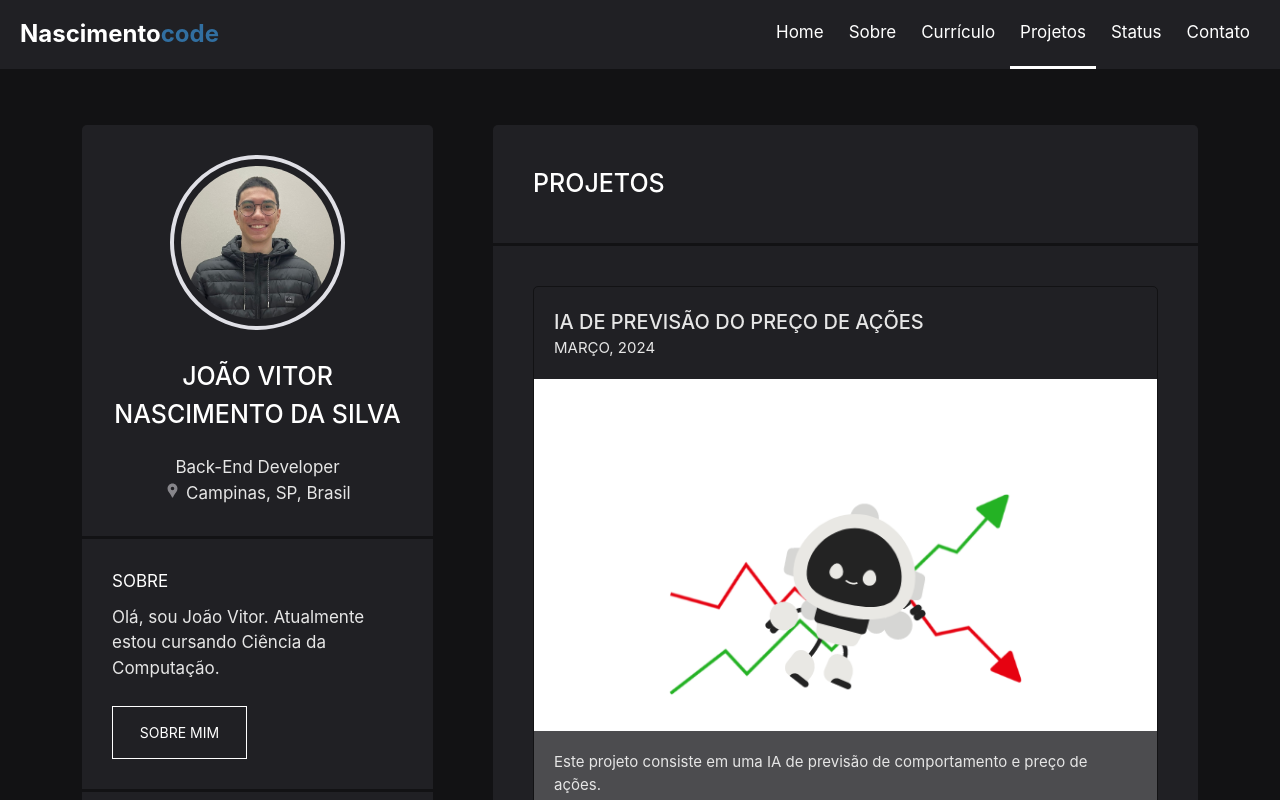
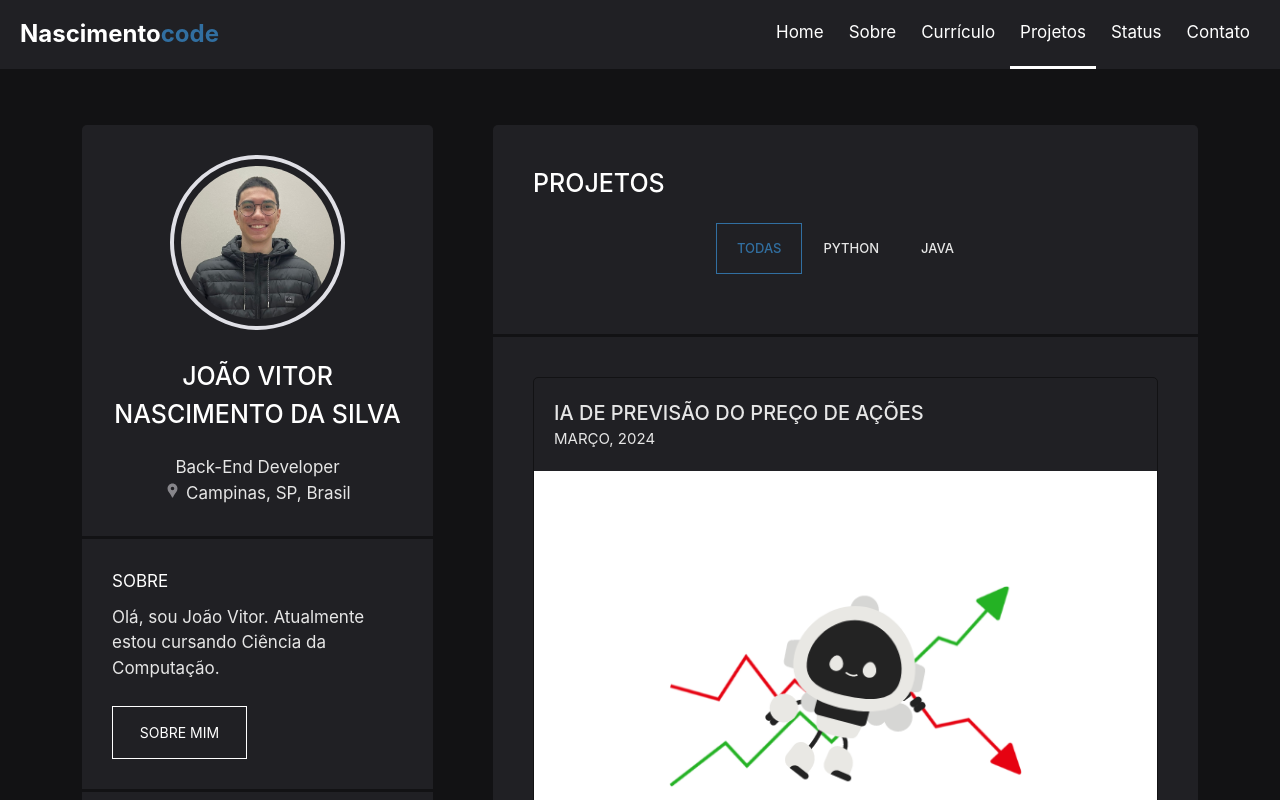
Before and after one commit to nascimentocode/personal-website, a React (Vite) app: page /personal-website/projetos in a window 1280 px wide. Shown: the top 800 px of the page. Built offline with nearby package versions, Linux system fonts and the light colour scheme.

Commit message:
feat: Filtering projects

```diff
--- a/src/routes/Projects.jsx
+++ b/src/routes/Projects.jsx
@@ -1,15 +1,24 @@
 import "../index.css"
+import { useState } from "react"
 
 import CardProject from "../components/CardProject"
 import data from "../data/projects"
+import NavigationFilter from "../components/NavigationFilter"
 
 function Projects() {
+    const [selectedLanguage, setSelectedLanguage] = useState("todas")
+
+    const filteredProjects = selectedLanguage === "todas" ? data : data.filter(project => project.language.includes(selectedLanguage))
+
+    const filters = ["todas", "python", "java"]
+
     return (
         <section>
             <h2>Projetos</h2>
+            <NavigationFilter setSelectedFilters={setSelectedLanguage} selectedFilter={selectedLanguage} filters={filters} />
             <div className="divider-content"></div>
             <div className="section-content">
-                {data.map((val) => <CardProject data={val} /> )}
+                {filteredProjects.map((project, index) => <CardProject key={index} data={project} /> )}
             </div>
         </section>
     )
```
